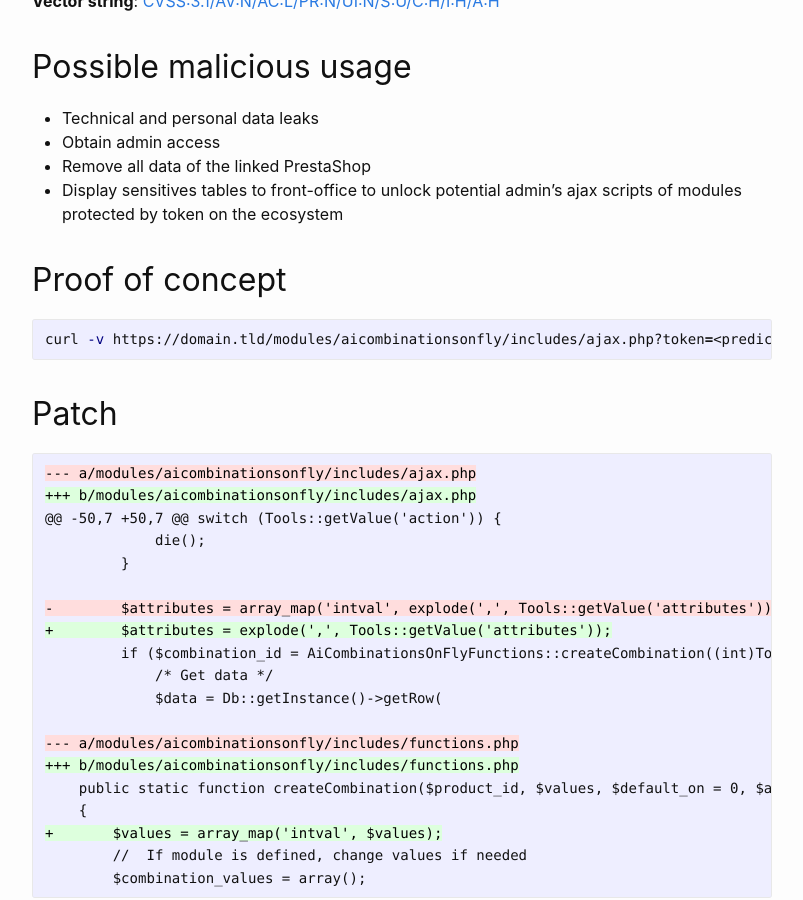
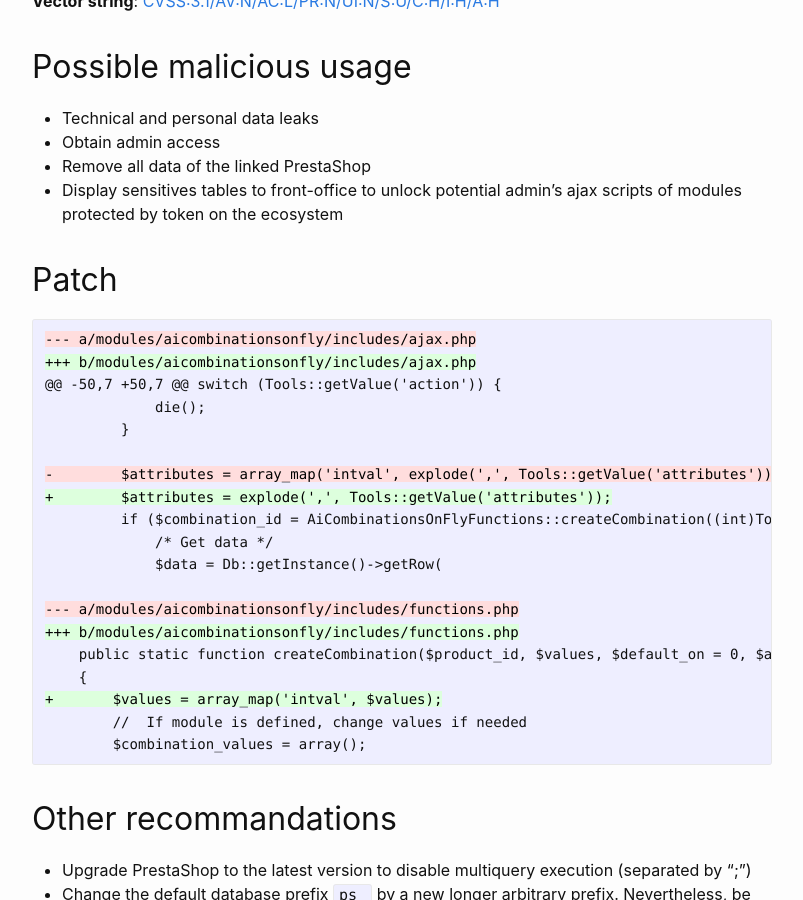
Before and after one commit to friends-of-presta/security-advisories, a Jekyll site: the page built from _posts/2023-06-28-aicombinationsonfly.md, in a window 1280 px wide and 900 px high, scrolled down 1261 px. Shown: the whole window, without its empty margins (238-1041 px from the left). Built offline with Jekyll 4.4.1, drawn with Linux system fonts in a browser that asks for light colours.

Commit message:
Update 2023-06-28-aicombinationsonfly.md

````diff
--- a/_posts/2023-06-28-aicombinationsonfly.md
+++ b/_posts/2023-06-28-aicombinationsonfly.md
@@ -48,12 +48,6 @@ Up to 0.3.0, a sensitive SQL calls in file `includes/ajax.php` can be executed w
 * Remove all data of the linked PrestaShop
 * Display sensitives tables to front-office to unlock potential admin's ajax scripts of modules protected by token on the ecosystem
 
-## Proof of concept
-
-```bash
-curl -v https://domain.tld/modules/aicombinationsonfly/includes/ajax.php?token=<predictible token>&module=AIMD&action=createCombination&product=1&attributes=1);select(0x73656C65637420736C656570283432293B)INTO@a;prepare`b`from@a;execute`b`;%23
-```
-
 ## Patch
 
 ```diff
````
